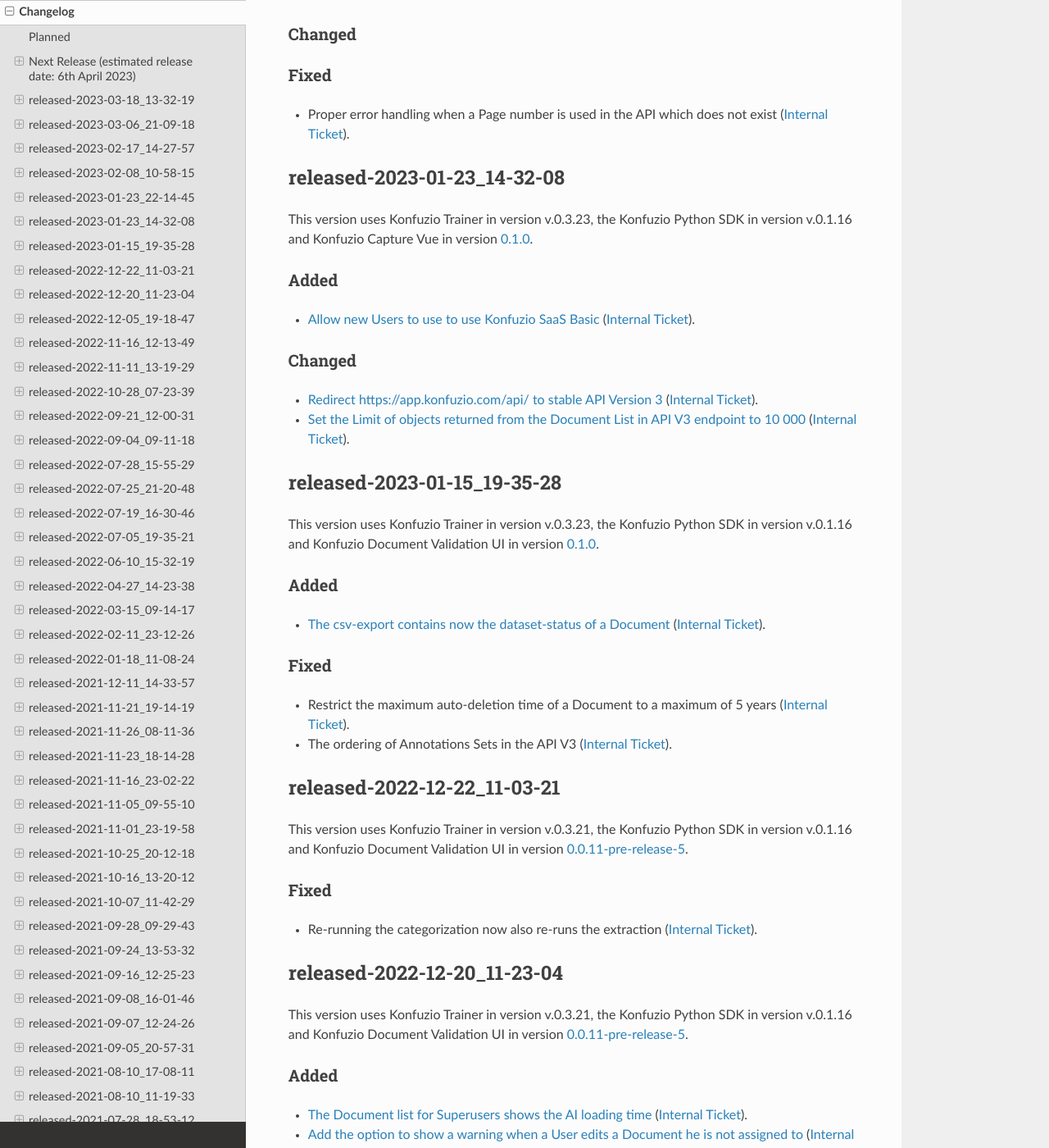
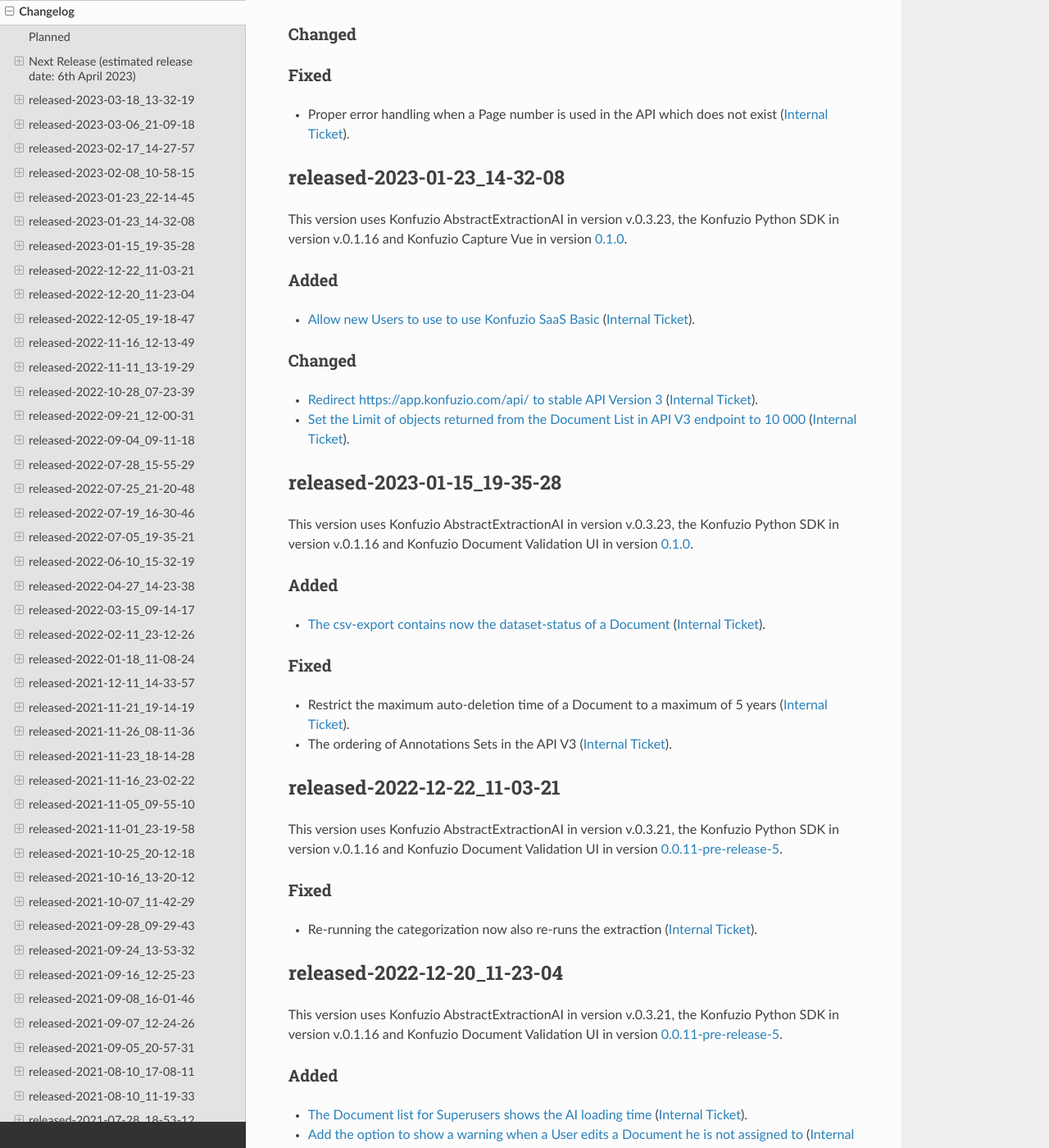
Before and after one commit to konfuzio-ai/konfuzio-sdk, a Sphinx documentation site: the page built from docs/web/changelog_app.md, in a window 1280 px wide and 1400 px high, scrolled down 3064 px. Shown: the whole window at 82% size. Built offline with Sphinx 7.4.7 and the Read the Docs theme 2.0.0, drawn with Linux system fonts in a browser that asks for light colours; pages that are not in the unit, such as notebooks, are missing from menus; a script that is not in the unit is left out; some of the changed text lies outside the part shown.

```diff
--- a/docs/sdk/sourcecode.rst
+++ b/docs/sdk/sourcecode.rst
@@ -144,10 +144,10 @@
    :members:
    :noindex:
 
-Trainer
+AbstractExtractionAI
 ---------------------
 
-.. autoclass:: Trainer
+.. autoclass:: AbstractExtractionAI
    :members:
    :noindex:
 
--- a/docs/web/changelog_app.md
+++ b/docs/web/changelog_app.md
@@ -40,7 +40,7 @@
 
 ## released-2023-03-18_13-32-19
 
-This version uses Konfuzio Trainer in version v.0.3.23, the Konfuzio Python SDK in version v.0.1.16 and Konfuzio Document Validation UI in version 0.1.3.
+This version uses Konfuzio AbstractExtractionAI in version v.0.3.23, the Konfuzio Python SDK in version v.0.1.16 and Konfuzio Document Validation UI in version 0.1.3.
 
 ### Added
 - [Contract Managers can invite Users to join their subscription](https://app.konfuzio.com/admin/billing/contract/) ([Internal Ticket](https://git.konfuzio.com/konfuzio/objectives/-/issues/10583)).
@@ -50,7 +50,7 @@
 
 ## released-2023-03-06_21-09-18
 
-This version uses Konfuzio Trainer in version v.0.3.23, the Konfuzio Python SDK in version v.0.1.16 and Konfuzio Document Validation UI in version 0.1.2.
+This version uses Konfuzio AbstractExtractionAI in version v.0.3.23, the Konfuzio Python SDK in version v.0.1.16 and Konfuzio Document Validation UI in version 0.1.2.
 
 ### Added
 - [Add the overall processing time of a Document to the API V3](https://app.konfuzio.com/v3/swagger/#/documents/documents_retrieve) ([Internal Ticket](https://git.konfuzio.com/konfuzio/objectives/-/issues/10660)).
@@ -60,7 +60,7 @@
 
 ## released-2023-02-17_14-27-57
 
-This version uses Konfuzio Trainer in version v.0.3.23, the Konfuzio Python SDK in version v.0.1.16 and Konfuzio Document Validation UI in version [0.1.1](https://github.com/konfuzio-ai/konfuzio-capture-vue/releases/).
+This version uses Konfuzio AbstractExtractionAI in version v.0.3.23, the Konfuzio Python SDK in version v.0.1.16 and Konfuzio Document Validation UI in version [0.1.1](https://github.com/konfuzio-ai/konfuzio-capture-vue/releases/).
 
 ### Added
 - [Allow to add multiple Annotations and Annotation Sets in one API request](https://app.konfuzio.com/v3/swagger/#/annotations/annotations_create) ([Internal Ticket](https://git.konfuzio.com/konfuzio/objectives/-/issues/10315)).
@@ -74,7 +74,7 @@
 
 ## released-2023-02-08_10-58-15
 
-This version uses Konfuzio Trainer in version v.0.3.23, the Konfuzio Python SDK in version v.0.1.16 and Konfuzio Capture Vue in version [0.1.1](https://github.com/konfuzio-ai/konfuzio-capture-vue/releases/).
+This version uses Konfuzio AbstractExtractionAI in version v.0.3.23, the Konfuzio Python SDK in version v.0.1.16 and Konfuzio Capture Vue in version [0.1.1](https://github.com/konfuzio-ai/konfuzio-capture-vue/releases/).
 
 ### Added
 - [For self-hosted installations, allow to upload customized AIs](https://app.konfuzio.com/v3/swagger/#/extraction-ais/extraction_ais_upload_create) ([Internal Ticket](https://git.konfuzio.com/konfuzio/objectives/-/issues/9432)).
@@ -89,7 +89,7 @@
 
 ## released-2023-01-23_22-14-45
 
-This version uses Konfuzio Trainer in version v.0.3.23, the Konfuzio Python SDK in version v.0.1.16 and Konfuzio Capture Vue in version [0.1.0](https://github.com/konfuzio-ai/konfuzio-capture-vue/releases/).
+This version uses Konfuzio AbstractExtractionAI in version v.0.3.23, the Konfuzio Python SDK in version v.0.1.16 and Konfuzio Capture Vue in version [0.1.0](https://github.com/konfuzio-ai/konfuzio-capture-vue/releases/).
 
 ### Added
 - [Set the Limit of objects returned from the Document List endpoint in API V2 to 10 000](https://dev.konfuzio.com/web/api-v3.html#content-limits) ([Internal Ticket](https://git.konfuzio.com/konfuzio/objectives/-/issues/9975)).
@@ -101,7 +101,7 @@
 
 ## released-2023-01-23_14-32-08
 
-This version uses Konfuzio Trainer in version v.0.3.23, the Konfuzio Python SDK in version v.0.1.16 and Konfuzio Capture Vue in version [0.1.0](https://github.com/konfuzio-ai/konfuzio-capture-vue/releases/).
+This version uses Konfuzio AbstractExtractionAI in version v.0.3.23, the Konfuzio Python SDK in version v.0.1.16 and Konfuzio Capture Vue in version [0.1.0](https://github.com/konfuzio-ai/konfuzio-capture-vue/releases/).
 
 ### Added
 - [Allow new Users to use to use Konfuzio SaaS Basic](https://konfuzio.com/de/preise/) ([Internal Ticket](https://git.konfuzio.com/konfuzio/objectives/-/issues/10489)).
@@ -112,7 +112,7 @@
 
 ## released-2023-01-15_19-35-28
 
-This version uses Konfuzio Trainer in version v.0.3.23, the Konfuzio Python SDK in version v.0.1.16 and Konfuzio Document Validation UI in version [0.1.0](https://github.com/konfuzio-ai/document-validation-ui/releases/).
+This version uses Konfuzio AbstractExtractionAI in version v.0.3.23, the Konfuzio Python SDK in version v.0.1.16 and Konfuzio Document Validation UI in version [0.1.0](https://github.com/konfuzio-ai/document-validation-ui/releases/).
 
 ### Added
 
@@ -125,7 +125,7 @@
 
 ## released-2022-12-22_11-03-21
 
-This version uses Konfuzio Trainer in version v.0.3.21, the Konfuzio Python SDK in version v.0.1.16 and Konfuzio Document Validation UI in version [0.0.11-pre-release-5](https://github.com/konfuzio-ai/document-validation-ui/releases/).
+This version uses Konfuzio AbstractExtractionAI in version v.0.3.21, the Konfuzio Python SDK in version v.0.1.16 and Konfuzio Document Validation UI in version [0.0.11-pre-release-5](https://github.com/konfuzio-ai/document-validation-ui/releases/).
 
 ### Fixed
 
@@ -133,7 +133,7 @@
 
 ## released-2022-12-20_11-23-04
 
-This version uses Konfuzio Trainer in version v.0.3.21, the Konfuzio Python SDK in version v.0.1.16 and Konfuzio Document Validation UI in version [0.0.11-pre-release-5](https://github.com/konfuzio-ai/document-validation-ui/releases/).
+This version uses Konfuzio AbstractExtractionAI in version v.0.3.21, the Konfuzio Python SDK in version v.0.1.16 and Konfuzio Document Validation UI in version [0.0.11-pre-release-5](https://github.com/konfuzio-ai/document-validation-ui/releases/).
 
 ### Added
 
@@ -149,7 +149,7 @@
 
 ## released-2022-12-05_19-18-47
 
-This version uses Konfuzio Trainer in version v.0.3.21, the Konfuzio Python SDK in version v.0.1.16 and Konfuzio Document Validation UI in version [0.0.11-pre-release-1](https://github.com/konfuzio-ai/document-validation-ui/releases/).
+This version uses Konfuzio AbstractExtractionAI in version v.0.3.21, the Konfuzio Python SDK in version v.0.1.16 and Konfuzio Document Validation UI in version [0.0.11-pre-release-1](https://github.com/konfuzio-ai/document-validation-ui/releases/).
 
 Please note: When you upgrade to this version (or a newer one) we recommend to run "python manage.py init_email_templates" as the email templates have been updated. This needs to be run after the usual update actions.
 
@@ -189,7 +189,7 @@
 
 ## released-2022-11-11_13-19-29
 
-This version uses Konfuzio Trainer in version v.0.3.21, the Konfuzio Python SDK in version v.0.1.16 and Konfuzio Document Validation UI in version [0.0.10-pre-release-7](https://github.com/konfuzio-ai/document-validation-ui/releases/).
+This version uses Konfuzio AbstractExtractionAI in version v.0.3.21, the Konfuzio Python SDK in version v.0.1.16 and Konfuzio Document Validation UI in version [0.0.10-pre-release-7](https://github.com/konfuzio-ai/document-validation-ui/releases/).
 
 Please note: When you upgrade to this version (or a newer one) you need to run "python manage.py init_user_permissions". This needs to be run after the usual [update actions](https://dev.konfuzio.com/web/on_premises.html#a-upgrade-to-newer-konfuzio-version).
 
@@ -235,7 +235,7 @@
 
 ## released-2022-09-21_12-00-31
 
-This version uses Konfuzio Trainer in version v.0.3.22, the Konfuzio Python SDK in version [v.0.1.15](https://dev.konfuzio.com/sdk/changelog.html#v-0-1-15) and Konfuzio Document Validation UI in version [0.0.8](https://github.com/konfuzio-ai/document-validation-ui/releases/).
+This version uses Konfuzio AbstractExtractionAI in version v.0.3.22, the Konfuzio Python SDK in version [v.0.1.15](https://dev.konfuzio.com/sdk/changelog.html#v-0-1-15) and Konfuzio Document Validation UI in version [0.0.8](https://github.com/konfuzio-ai/document-validation-ui/releases/).
 
 ### Fixed
 
@@ -244,7 +244,7 @@
 
 ## released-2022-09-04_09-11-18
 
-This version uses Konfuzio Trainer in version v.0.3.21, the Konfuzio Python SDK in version [v.0.1.15](https://dev.konfuzio.com/sdk/changelog.html#v-0-1-15) and Konfuzio Document Validation UI in version [0.0.8](https://github.com/konfuzio-ai/document-validation-ui/releases/).
+This version uses Konfuzio AbstractExtractionAI in version v.0.3.21, the Konfuzio Python SDK in version [v.0.1.15](https://dev.konfuzio.com/sdk/changelog.html#v-0-1-15) and Konfuzio Document Validation UI in version [0.0.8](https://github.com/konfuzio-ai/document-validation-ui/releases/).
 
 ### Added
 
@@ -272,7 +272,7 @@
 
 ## released-2022-07-28_15-55-29
 
-This version uses Konfuzio Trainer in version v.0.3.21, the Konfuzio Python SDK in version [v.0.1.15](https://dev.konfuzio.com/sdk/changelog.html#v-0-1-15) and Konfuzio Document Validation UI in version [0.0.6](https://github.com/konfuzio-ai/document-validation-ui/releases/).
+This version uses Konfuzio AbstractExtractionAI in version v.0.3.21, the Konfuzio Python SDK in version [v.0.1.15](https://dev.konfuzio.com/sdk/changelog.html#v-0-1-15) and Konfuzio Document Validation UI in version [0.0.6](https://github.com/konfuzio-ai/document-validation-ui/releases/).
 
 ### Changed
 
@@ -303,7 +303,7 @@
 
 ## released-2022-07-05_19-35-21
 
-This version uses Konfuzio Trainer in version v.0.3.15, the Konfuzio Python SDK in version [v.0.1.15](https://dev.konfuzio.com/sdk/changelog.html#v-0-1-15) and Konfuzio Document Validation UI in version [0.4.0](https://github.com/konfuzio-ai/document-validation-ui/releases/).
+This version uses Konfuzio AbstractExtractionAI in version v.0.3.15, the Konfuzio Python SDK in version [v.0.1.15](https://dev.konfuzio.com/sdk/changelog.html#v-0-1-15) and Konfuzio Document Validation UI in version [0.4.0](https://github.com/konfuzio-ai/document-validation-ui/releases/).
 
 ### Added
 
@@ -318,7 +318,7 @@
 
 ## released-2022-06-10_15-32-19
 
-This version uses Konfuzio Trainer in version v.0.3.15 and the Konfuzio Python SDK in version [v.0.1.15](https://dev.konfuzio.com/sdk/changelog.html#v-0-1-15).
+This version uses Konfuzio AbstractExtractionAI in version v.0.3.15 and the Konfuzio Python SDK in version [v.0.1.15](https://dev.konfuzio.com/sdk/changelog.html#v-0-1-15).
 
 ### Added
 
@@ -400,7 +400,7 @@
 
 ## released-2021-11-26_08-11-36
 
-This version uses Konfuzio Trainer in version [v.0.3.0](https://dev.konfuzio.com/training/changelog.html). We recommend to use the Konfuzio Python SDK in version [0.1.15](https://dev.konfuzio.com/sdk/changelog.html#v-0-1-15)
+This version uses Konfuzio AbstractExtractionAI in version [v.0.3.0](https://dev.konfuzio.com/training/changelog.html). We recommend to use the Konfuzio Python SDK in version [0.1.15](https://dev.konfuzio.com/sdk/changelog.html#v-0-1-15)
 
 ### Added
 
@@ -440,7 +440,7 @@
 
 ## released-2021-10-25_20-12-18
 
-This version uses Konfuzio Trainer in version [2021-10-20_18-29-25](https://dev.konfuzio.com/training/changelog.html#id1). We recommend to use the Konfuzio Python SDK in version [0.1.10](https://dev.konfuzio.com/sdk/changelog.html#v-0-1-10)
+This version uses Konfuzio AbstractExtractionAI in version [2021-10-20_18-29-25](https://dev.konfuzio.com/training/changelog.html#id1). We recommend to use the Konfuzio Python SDK in version [0.1.10](https://dev.konfuzio.com/sdk/changelog.html#v-0-1-10)
 
 ### Added
 
```
Also changed, not shown: docs/sdk/index.md (+12 -8 lines), 3 other files.
